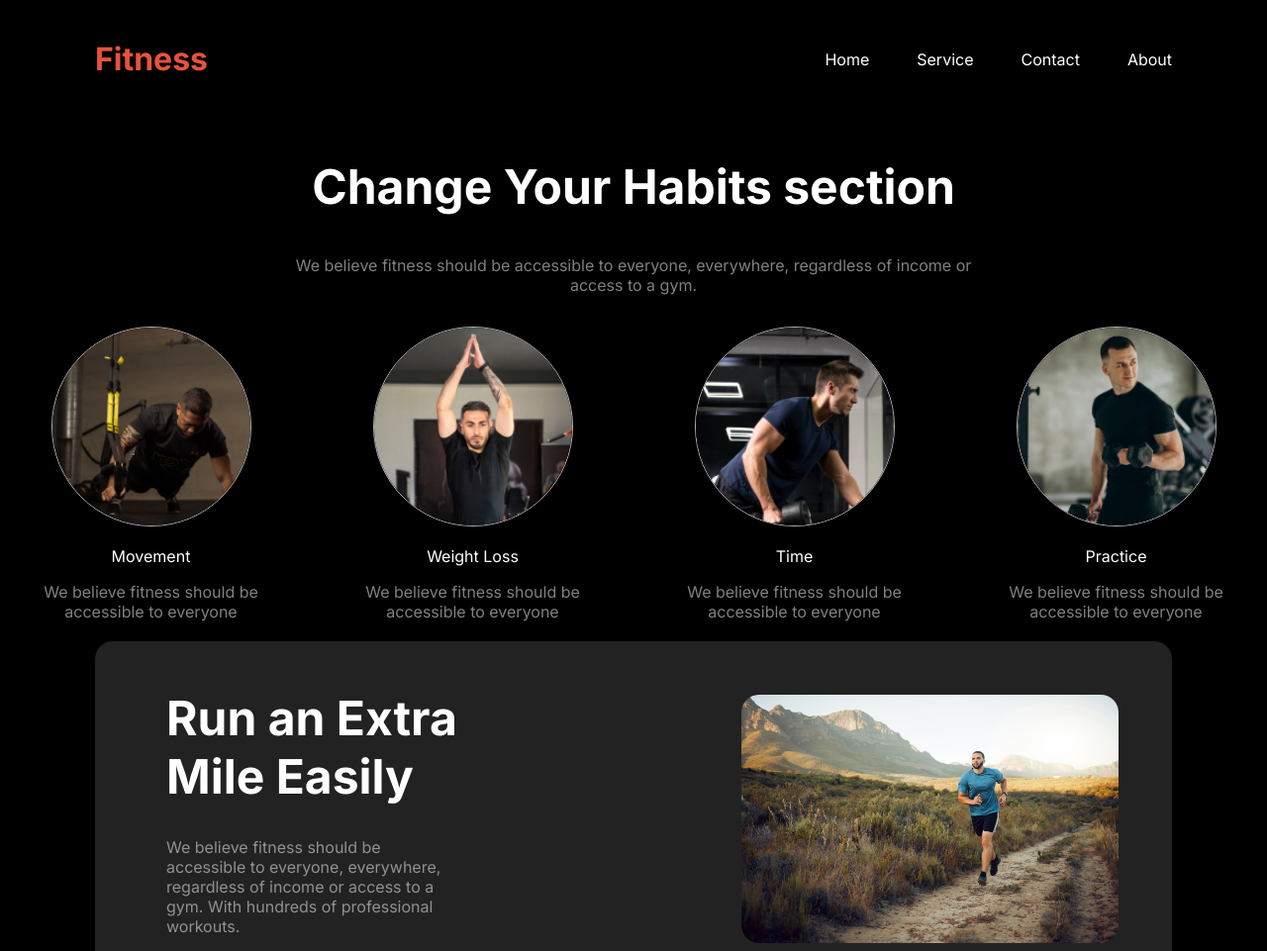
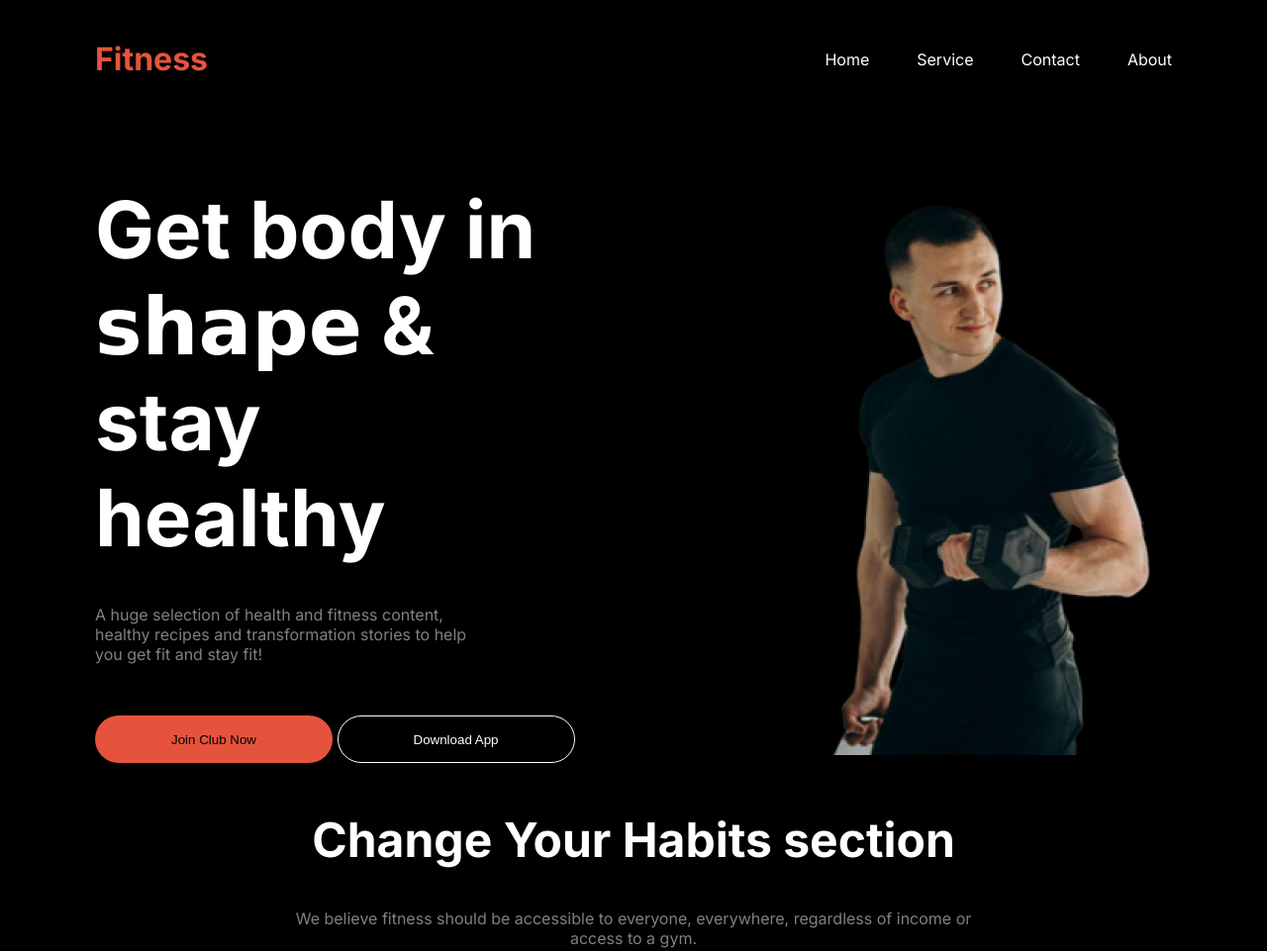
Before and after one commit to nurnewas/R-B10A2-Versatile-Ui, a plain HTML site: page index.html in a window 1280 px wide. Shown: the top 961 px of the page at 99% size. Drawn offline with Linux system fonts and the light colour scheme; a web font is replaced by a local one.

Commit message:
added Basic banner

```diff
--- a/index.html
+++ b/index.html
@@ -5,7 +5,10 @@
     <meta name="viewport" content="width=device-width, initial-scale=1.0" />
     <title>Fitness</title>
     <link rel="stylesheet" href="style/style.css" />
-    <link rel="stylesheet" href="https://cdnjs.cloudflare.com/ajax/libs/font-awesome/6.6.0/css/all.min.css"/>
+    <link
+      rel="stylesheet"
+      href="https://cdnjs.cloudflare.com/ajax/libs/font-awesome/6.6.0/css/all.min.css"
+    />
   </head>
   <body class="body">
     <header>
@@ -29,6 +32,24 @@
           <i class="fa-solid fa-bars"></i>
         </div>
       </nav>
+      <section class="banner">
+        <div class="banner-text">
+          <div class="banner-tittle">
+            Get body in <br />
+            <span class="font-cng">shape</span> & stay <br />
+            healthy
+          </div>
+          <div class="banner-description">
+            A huge selection of health and fitness content, healthy recipes and
+            transformation stories to help you get fit and stay fit!
+          </div>
+          <button class="banner-btn-left">Join Club Now</button>
+          <button class="banner-btn-right">Download App</button>
+        </div>
+        <div class="banner-img">
+          <img src="images/Images 2.png" alt="" />
+        </div>
+      </section>
     </header>
 
     <main>
--- a/style/style.css
+++ b/style/style.css
@@ -1,3 +1,5 @@
+/* Italianno  */
+@import url("https://fonts.googleapis.com/css2?family=Italianno&display=swap");
 /* Inter Font Awesome */
 @import url("https://fonts.googleapis.com/css2?family=Inter:ital,opsz,wght@0,14..32,100..900;1,14..32,100..900&display=swap");
 /* Apply All The Things */
@@ -56,6 +58,44 @@ body > section {
   display: none;
   cursor: pointer;
 }
+/* Banner */
+.banner {
+  padding-top: 4rem;
+  display: flex;
+  width: 85%;
+  margin: 0 auto;
+}
+.banner-tittle {
+  font-size: 5rem;
+  font-weight: bold;
+  margin-bottom: 2.5rem;
+  width: 30rem;
+}
+.banner-description {
+  color: rgba(255, 255, 255, 0.5);
+  margin-bottom: 2rem;
+  width: 55%;
+}
+.font-cng {
+  font-family: "Italianno", cursive;
+}
+.banner-btn-left {
+  background: rgb(230, 83, 60);
+}
+.banner-btn-left,
+.banner-btn-right {
+  border-radius: 42px;
+  border: none;
+  width: 15rem;
+  height: 3rem;
+  margin-top: 20px;
+}
+.banner-btn-right {
+  color: #fff;
+  background: #000;
+  border: solid 1px #fff;
+}
+/* Banner */
 /* Header section  */
 
 /* Change Your Habits section CSS */
@@ -253,7 +293,6 @@ footer {
 /*  responsive  */
 
 @media screen and (max-width: 576px) {
-
   /* Nav Bar */
   .nav-links {
     display: none;
@@ -265,16 +304,11 @@ footer {
   }
   /* Nav Bar */
 
-
-
-
   .habits-img-container-divider {
     display: flex;
     flex-direction: column;
     gap: 1rem;
   }
-
-
 
   /* Run extra ::selection */
   .run-extra {
```
